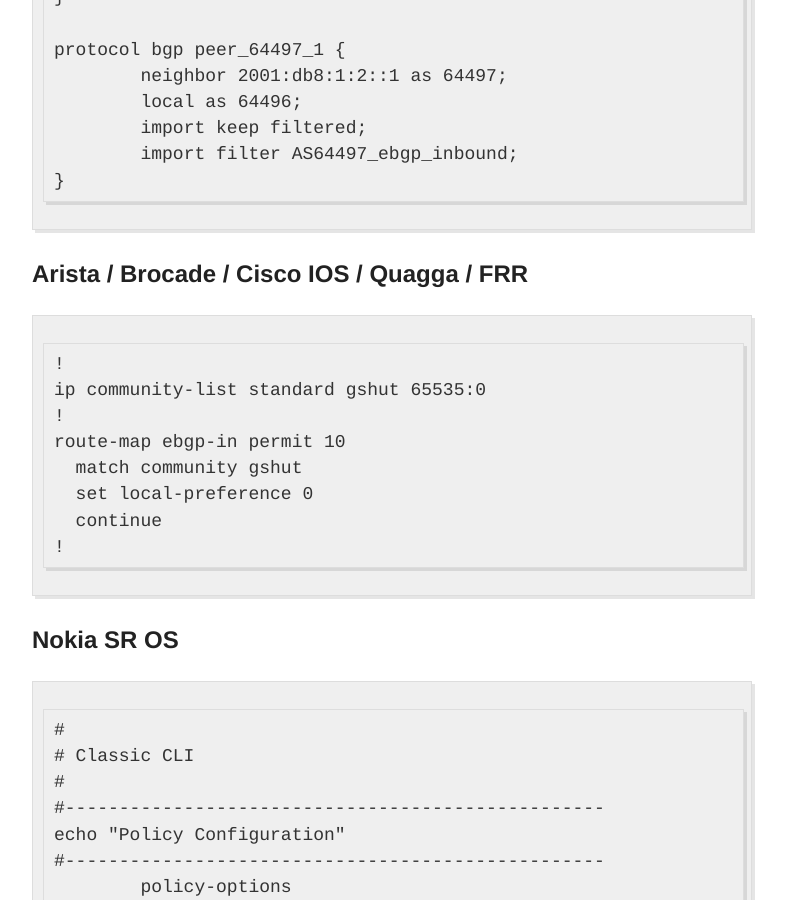
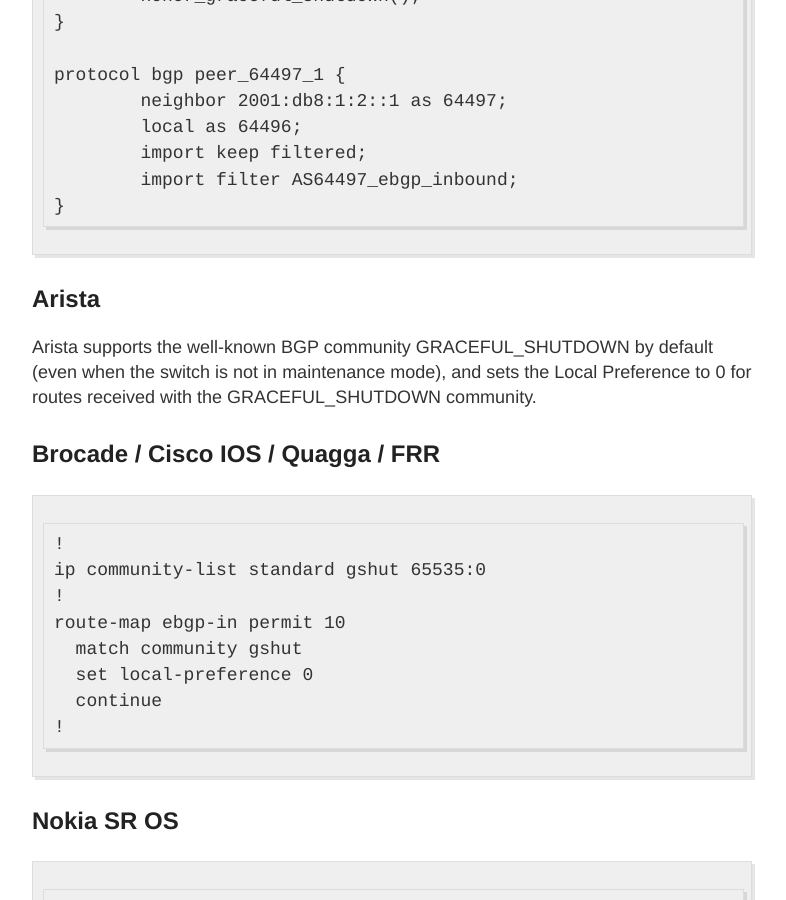
Before and after one commit to NLNOG/bgpfilterguide, a Jekyll site: the page built from guides/graceful_shutdown.md, in a window 1280 px wide and 900 px high, scrolled down 3210 px. Shown: the whole window, without its empty margins (248-1034 px from the left). Built offline with Jekyll 4.4.1, drawn with Linux system fonts in a browser that asks for light colours; some of the changed text lies outside the part shown.

Commit message:
Arista support for GSHUT
and adding HOPUS to the list of networks known to accept & honor GRACEFUL_SHUTDOWN

````diff
--- a/guides/graceful_shutdown.md
+++ b/guides/graceful_shutdown.md
@@ -110,7 +110,10 @@
 }
 ```
 
-## Arista / Brocade / Cisco IOS / Quagga / FRR
+## Arista
+Arista supports the well-known BGP community GRACEFUL_SHUTDOWN by default (even when the switch is not in maintenance mode), and sets the Local Preference to 0 for routes received with the GRACEFUL_SHUTDOWN community.
+
+## Brocade / Cisco IOS / Quagga / FRR
 
 ```
 !
````
Also changed, not shown: other parts of guides/graceful_shutdown.md (+1 -0 lines).
